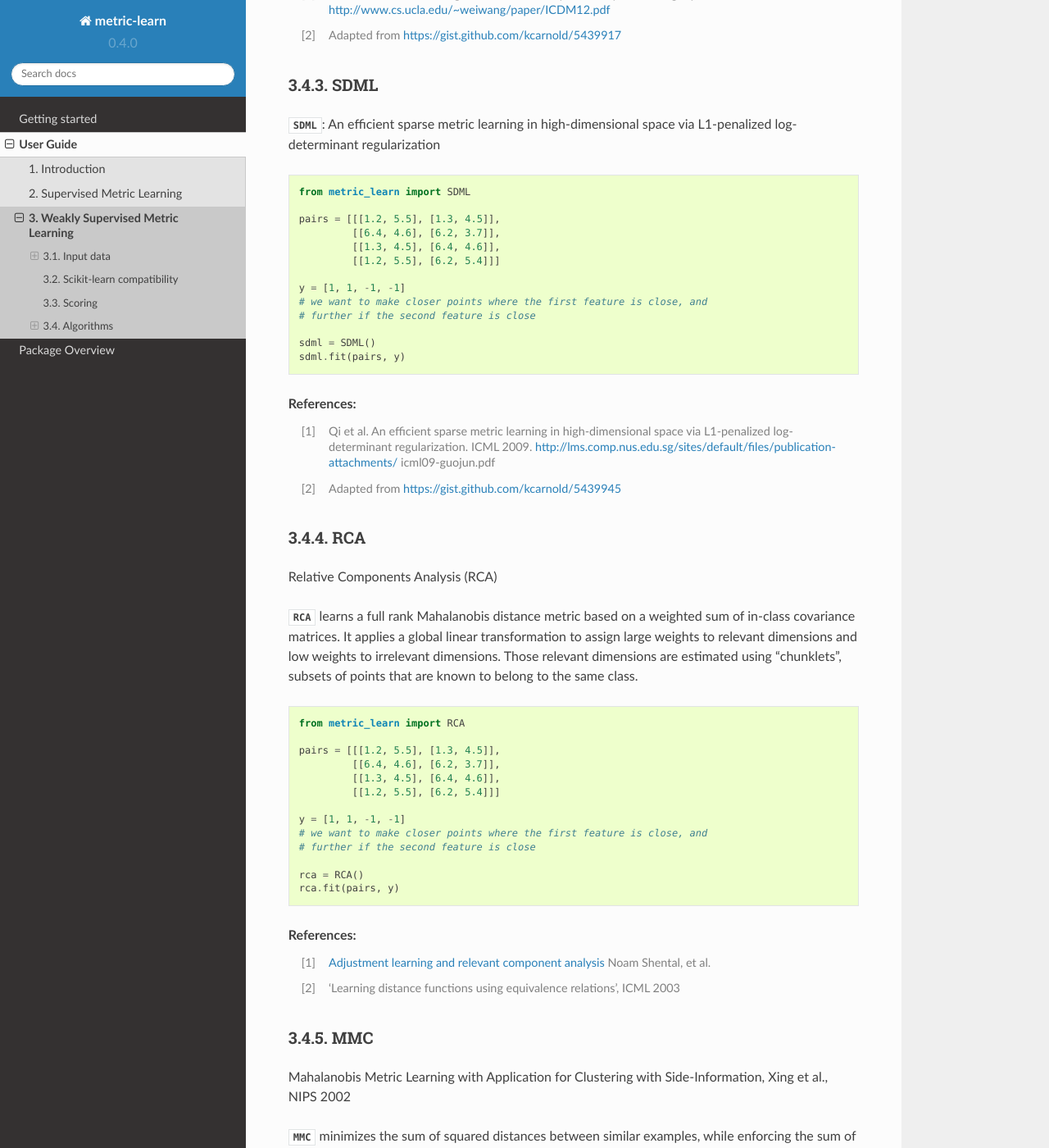
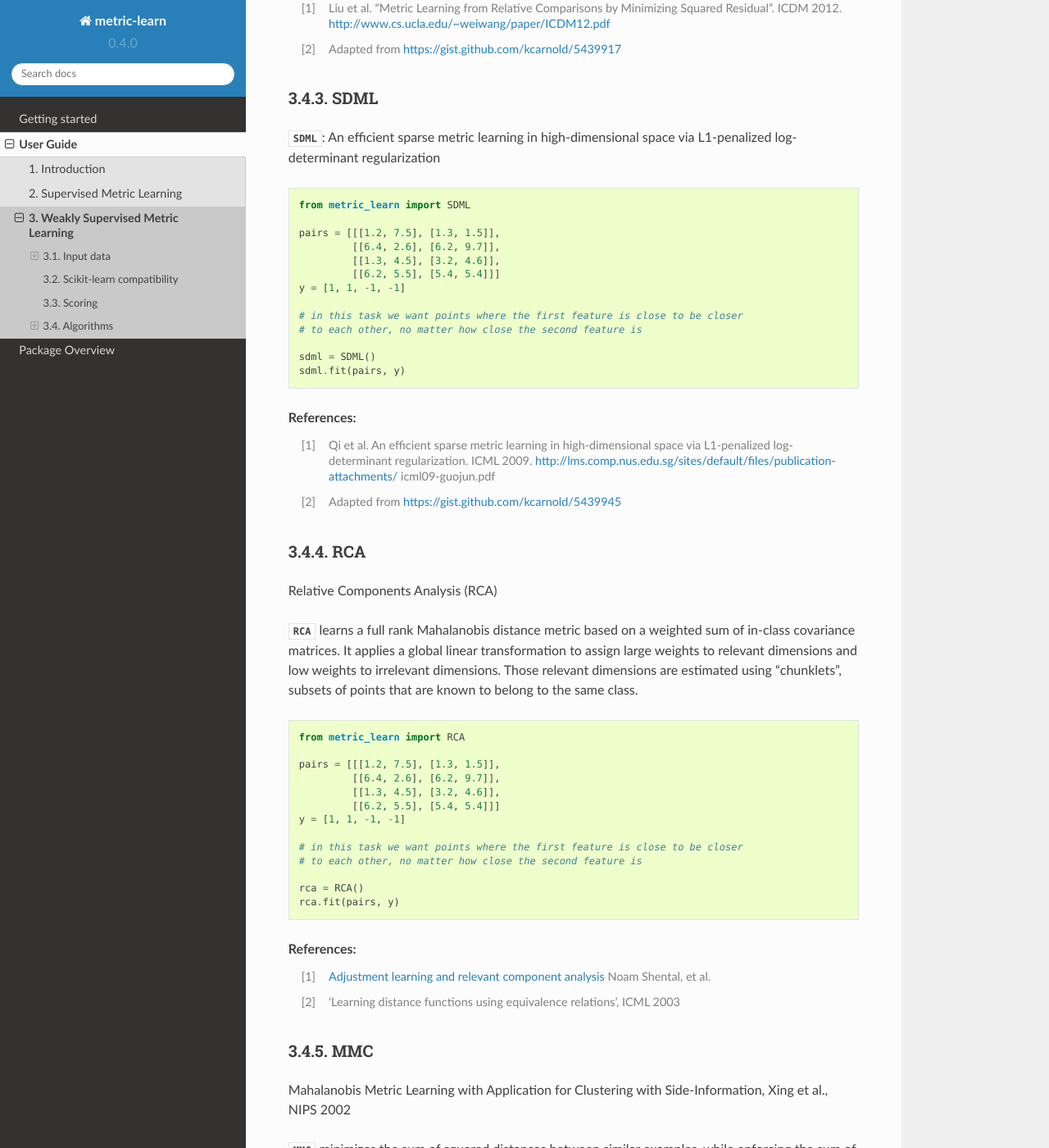
Before and after one commit to scikit-learn-contrib/metric-learn, a Sphinx documentation site: the page built from doc/weakly_supervised.rst, in a window 1280 px wide and 1400 px high, scrolled down 3955 px. Shown: the whole window at 82% size. Built offline with Sphinx 7.4.7 and the Read the Docs theme 2.0.0, drawn with Linux system fonts in a browser that asks for light colours; pages that are not in the unit, such as notebooks, are missing from menus; some of the changed text lies outside the part shown.

Commit message:
change examples in weakly supervised section

```diff
--- a/doc/weakly_supervised.rst
+++ b/doc/weakly_supervised.rst
@@ -170,14 +170,15 @@
 
     from metric_learn import ITML
 
-    pairs = [[[1.2, 5.5], [1.3, 4.5]],
-             [[6.4, 4.6], [6.2, 3.7]],
-             [[1.3, 4.5], [6.4, 4.6]],
-             [[1.2, 5.5], [6.2, 5.4]]]
+    pairs = [[[1.2, 7.5], [1.3, 1.5]],
+             [[6.4, 2.6], [6.2, 9.7]],
+             [[1.3, 4.5], [3.2, 4.6]],
+             [[6.2, 5.5], [5.4, 5.4]]]
+    y = [1, 1, -1, -1]
 
-    y = [1, 1, -1, -1]
-    # we want to make closer points where the first feature is close, and
-    # further if the second feature is close
+    # in this task we want points where the first feature is close to be closer
+    # to each other, no matter how close the second feature is
+
 
     itml = ITML()
     itml.fit(pairs, y)
@@ -204,10 +205,10 @@
 
     from metric_learn import LSML
 
-    quadruplets = [[[1.2, 5.5], [1.3, 4.5], [6.4, 4.6], [6.2, 3.7]],
-                   [[1.3, 4.5], [6.4, 4.6], [1.2, 5.5], [6.2, 5.4]],
-                   [[3.2, 5.5], [3.3, 4.5], [8.4, 4.6], [8.2, 3.7]],
-                   [[3.3, 4.5], [8.4, 4.6], [3.2, 5.5], [8.2, 5.4]]]
+    quadruplets = [[[1.2, 7.5], [1.3, 1.5], [6.4, 2.6], [6.2, 9.7]],
+                   [[1.3, 4.5], [3.2, 4.6], [6.2, 5.5], [5.4, 5.4]],
+                   [[3.2, 7.5], [3.3, 1.5], [8.4, 2.6], [8.2, 9.7]],
+                   [[3.3, 4.5], [5.2, 4.6], [8.2, 5.5], [7.4, 5.4]]]
 
     # we want to make closer points where the first feature is close, and
     # further if the second feature is close
@@ -236,14 +237,14 @@
 
     from metric_learn import SDML
 
-    pairs = [[[1.2, 5.5], [1.3, 4.5]],
-             [[6.4, 4.6], [6.2, 3.7]],
-             [[1.3, 4.5], [6.4, 4.6]],
-             [[1.2, 5.5], [6.2, 5.4]]]
+    pairs = [[[1.2, 7.5], [1.3, 1.5]],
+             [[6.4, 2.6], [6.2, 9.7]],
+             [[1.3, 4.5], [3.2, 4.6]],
+             [[6.2, 5.5], [5.4, 5.4]]]
+    y = [1, 1, -1, -1]
 
-    y = [1, 1, -1, -1]
-    # we want to make closer points where the first feature is close, and
-    # further if the second feature is close
+    # in this task we want points where the first feature is close to be closer
+    # to each other, no matter how close the second feature is
 
     sdml = SDML()
     sdml.fit(pairs, y)
@@ -276,14 +277,14 @@
 
     from metric_learn import RCA
 
-    pairs = [[[1.2, 5.5], [1.3, 4.5]],
-             [[6.4, 4.6], [6.2, 3.7]],
-             [[1.3, 4.5], [6.4, 4.6]],
-             [[1.2, 5.5], [6.2, 5.4]]]
+    pairs = [[[1.2, 7.5], [1.3, 1.5]],
+             [[6.4, 2.6], [6.2, 9.7]],
+             [[1.3, 4.5], [3.2, 4.6]],
+             [[6.2, 5.5], [5.4, 5.4]]]
+    y = [1, 1, -1, -1]
 
-    y = [1, 1, -1, -1]
-    # we want to make closer points where the first feature is close, and
-    # further if the second feature is close
+    # in this task we want points where the first feature is close to be closer
+    # to each other, no matter how close the second feature is
 
     rca = RCA()
     rca.fit(pairs, y)
@@ -322,14 +323,14 @@
 
     from metric_learn import MMC
 
-    pairs = [[[1.2, 5.5], [1.3, 4.5]],
-             [[6.4, 4.6], [6.2, 3.7]],
-             [[1.3, 4.5], [6.4, 4.6]],
-             [[1.2, 5.5], [6.2, 5.4]]]
+    pairs = [[[1.2, 7.5], [1.3, 1.5]],
+             [[6.4, 2.6], [6.2, 9.7]],
+             [[1.3, 4.5], [3.2, 4.6]],
+             [[6.2, 5.5], [5.4, 5.4]]]
+    y = [1, 1, -1, -1]
 
-    y = [1, 1, -1, -1]
-    # we want to make closer points where the first feature is close, and
-    # further if the second feature is close
+    # in this task we want points where the first feature is close to be closer
+    # to each other, no matter how close the second feature is
 
     mmc = MMC()
     mmc.fit(pairs, y)
```
